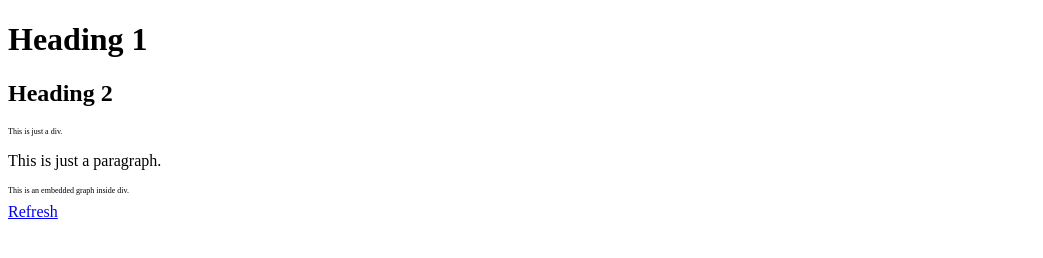
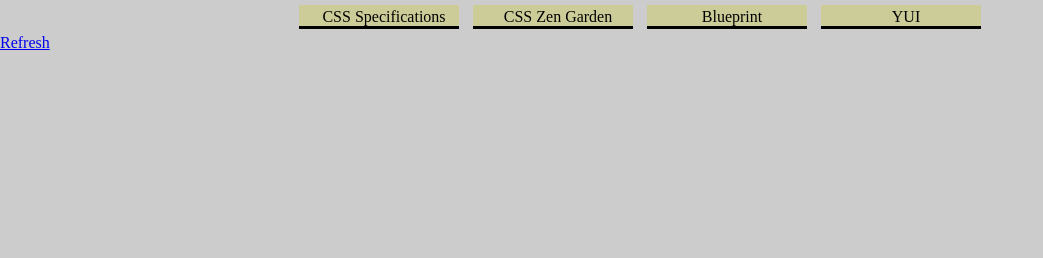
Before and after one commit to ajayindfw/css-demo, a plain HTML site: page index.html in a window 1280 px wide. Shown: the whole page, without its empty margins (0-1043 px from the left). Drawn offline with Linux system fonts and the light colour scheme.

Commit message:
CSS Box features

```diff
--- a/index.html
+++ b/index.html
@@ -6,17 +6,20 @@
   </head>
 
   <body>
-    <h1>Heading 1</h1>
-    <h2>Heading 2</h2>
-    <div>
-        This is just a div.
-    </div>
-    <p id="content">
-      This is just a paragraph.
-    </p>
-    <div>
-      <p>This is an embedded graph inside div.</p>
-    </div>
+    <ul class="menu">
+        <li>
+            <a href="http://www.w3.org/Style/CSS">CSS Specifications</a>
+        </li>
+        <li>
+            <a href="http://www.csszengarden.com">CSS Zen Garden</a>
+        </li>
+        <li>
+            <a href="http://www.blueprintcss.org">Blueprint</a>
+        </li>
+        <li>
+            <a href="http://developer.yahoo.com/yui/">YUI</a>
+        </li>
+    </ul>
     <a href="index.html">Refresh</a>
   </body>
 </html>
--- a/style.css
+++ b/style.css
@@ -1,4 +1,30 @@
+* {
+    padding: 0px;
+    margin: 0px;
+}
 
-div {
-    font-size: 8px;
+body {
+    background-color: #cccccc;
 }
+.menu {
+    text-align: center;
+    list-style:  none;
+}
+
+.menu li:hover {
+    background-color:  #cc9999;
+}
+.menu li a {
+    text-decoration: none;
+    color: black;
+}
+
+.menu li {
+    display: inline-block;
+    width: 150px;
+    text-align: center;
+    background-color: #cccc99;
+    margin: 5px;
+    padding: 3px 0 0 10px;
+    border-bottom: 3px solid black;
+}
```
